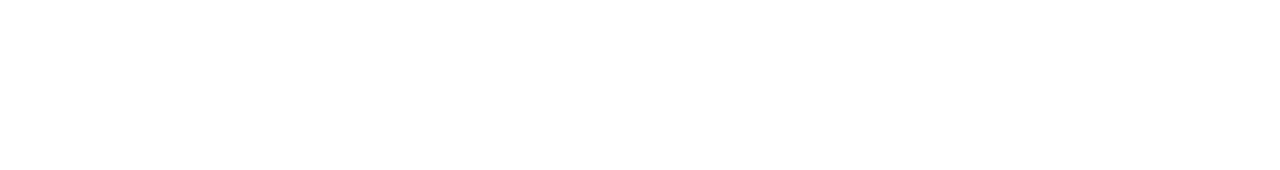
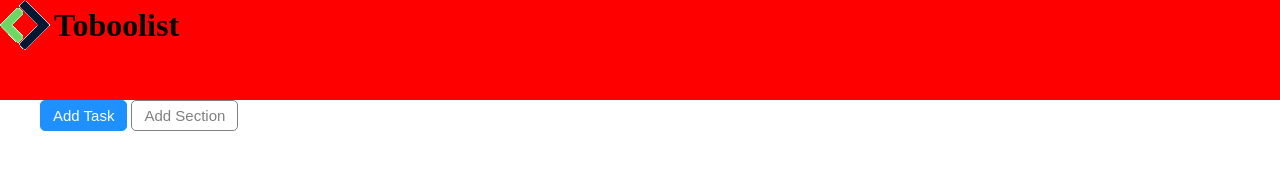
Before and after one commit to PlacidoBonfiglio/html-css-toboolist, a plain HTML site: page index.html in a window 1280 px wide. Drawn offline with Linux system fonts and the light colour scheme.

Commit message:
added buttons

```diff
--- a/css/style.css
+++ b/css/style.css
@@ -3,3 +3,47 @@
     padding: 0;
     box-sizing: border-box;
 }
+
+/* header */
+.top{
+    background-color: red;
+    height: 100px;
+}
+
+img{
+    line-height: 100px;
+    vertical-align: middle;
+}
+
+h1{
+    display: inline;
+    vertical-align: middle;
+}
+
+/* body */
+.container{
+    width: 1200px;
+    background-color: white;
+    margin: 0 auto;
+}
+
+button{
+    text-decoration: none;
+    font-size: 15px;
+    border-style: none;
+    border-radius: 5px;
+    color: white;
+    padding: 6px 12px;
+}
+
+button.add-task{
+    color: white;
+    background-color: dodgerblue;
+    border: 1px solid dodgerblue;
+}
+
+button.add-section{
+        color: grey;
+        background-color: white;
+        border: 1px solid grey;
+    }
--- a/index.html
+++ b/index.html
@@ -4,9 +4,26 @@
     <meta charset="UTF-8">
     <meta name="viewport" content="width=device-width, initial-scale=1.0">
     <title>TodoList</title>
+    <link rel="stylesheet" href="css/style.css">
 </head>
 
 <body>
+    <header>
+        <div class="top">
+            <img src="img/Logo.png" alt="Logo">
+            <h1>Toboolist</h1>
+        </div>
+    </header>
 
+    <main class="container">
+        <section id="add">
+            <button class="add-task">Add Task</button>
+            <button class="add-section">Add Section</button>
+        </section>
+
+        <section id="list">
+
+        </section>
+    </main>
 </body>
 </html>
```
